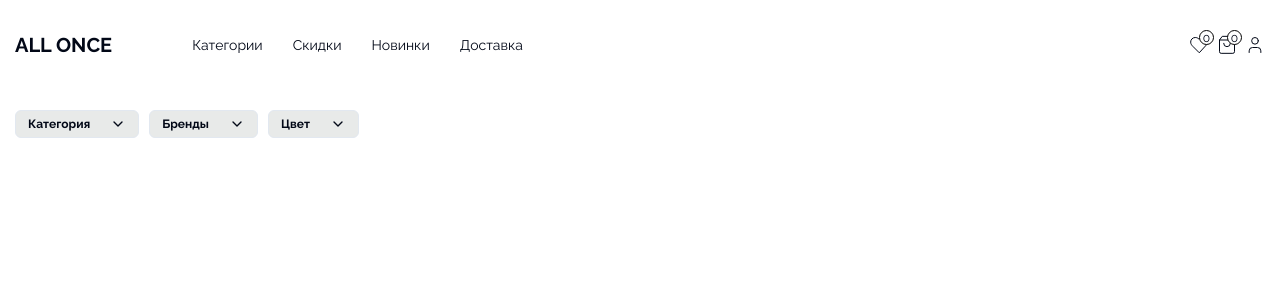
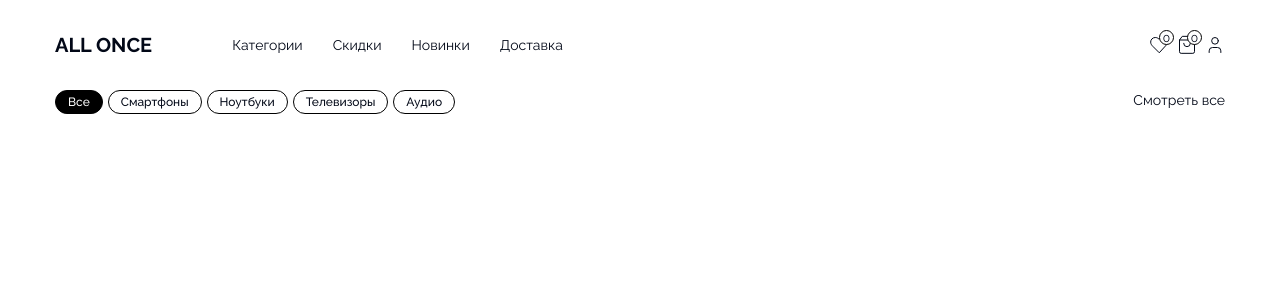
Before and after one commit to kersor/next-store, a Next.js app in the folder frontend/: page / in a window 1280 px wide. Shown: the top 300 px of the page. Built offline with nearby package versions, Linux system fonts and the light colour scheme.

Commit message:
обновил на главной выборку категорий

```diff
--- a/frontend/app/globals.scss
+++ b/frontend/app/globals.scss
@@ -64,3 +64,13 @@
     @apply bg-background text-foreground;
   }
 }
+
+
+.scrollbar-hide::-webkit-scrollbar {
+  display: none; /* Скрывает полосу прокрутки для WebKit-браузеров */
+}
+
+.scrollbar-hide {
+  -ms-overflow-style: none; /* Для Internet Explorer и Edge */
+  scrollbar-width: none; /* Для Firefox */
+}
--- a/frontend/app/layout.tsx
+++ b/frontend/app/layout.tsx
@@ -17,7 +17,7 @@ export default function RootLayout({
   return (
     <html lang="en">
       <body className={raleway.className}>
-        <main className="h-full relative">
+        <main className="h-full w-full relative text-[14px]">
           <Header />
           {children}
         </main>
--- a/frontend/app/page.tsx
+++ b/frontend/app/page.tsx
@@ -1,14 +1,44 @@
+"use client"
+
 import { Container } from "@/components/shared/Container";
 import { Flex } from "@/components/shared/Flex";
 import { Header } from "@/components/shared/Header";
 import { TopBar } from "@/components/shared/Top-bar";
 import { Button } from "@/components/ui/button";
+import { FILTER_CATEGORY } from "@/config/filters.config";
+import { cn } from "@/lib/utils";
 import Image from "next/image";
+import Link from "next/link";
+import { useRef, useState } from "react";
+
+
 
 export default function Home() {
+  const [activeCategory, setActiveCategory] = useState<number>(0)
+
   return (
-    <Container className="pt-[90px]" >
-      <TopBar />
-    </Container>
+      <Container className="pt-[90px]" >
+        {/* <TopBar /> */}
+        <Flex className="justify-between">
+          <Flex
+            className="gap-[5px] items-center">
+            {
+              FILTER_CATEGORY.data.map((item, index) => (
+                index < 5 &&
+                <Button
+                    key={item.value}
+                    onClick={() => setActiveCategory(index)}
+                    variant="outline"
+                    size="smal"
+                    className={cn("rounded-[50px] text-[12px] ", activeCategory === index ? "bg-[#000] text-[#FFF]" : "")}
+                  >
+                  {item.title}
+                </Button>
+              ))
+            }
+          </Flex>
+          <Link className="relative after:absolute after:bottom-[0] after:left-[50%] after:translate-x-[-50%] after:w-[90%] after:h-[1px] after:bg-none hover:after:bg-[#000] " href="/shop">Смотреть все</Link>
+        </Flex>
+      </Container>
   );
 }
--- a/frontend/components/shared/Container.tsx
+++ b/frontend/components/shared/Container.tsx
@@ -10,6 +10,6 @@ export function Container ({
     children
 }: IContainer) {
     return (
-        <div className={cn("max-w-[1430px] px-[15px] mx-auto", className)}>{children}</div>
+        <div className={cn("max-w-[1200px] px-[15px] mx-auto", className)}>{children}</div>
     )
 }
--- a/frontend/components/shared/Flex.tsx
+++ b/frontend/components/shared/Flex.tsx
@@ -2,7 +2,7 @@ import { cn } from "@/lib/utils"
 import { PropsWithChildren } from "react"
 
 interface IFlex extends PropsWithChildren {
-    className?: string
+    className?: string,
 }
 
 export function Flex ({
--- a/frontend/components/shared/Header.tsx
+++ b/frontend/components/shared/Header.tsx
@@ -19,7 +19,7 @@ export function Header ({
     className
 }: IHeader) {
     return (
-        <header className={cn("fixed w-full bg-[#FFF]", className)} >
+        <header className={cn("absolute w-full z-10 bg-[#FFF]", className)} >
             <Container className="flex items-center justify-between h-[90px]">
                 <Flex className="items-center gap-[30px]">
                     {menu.map(item =>
--- a/frontend/components/shared/Top-bar.tsx
+++ b/frontend/components/shared/Top-bar.tsx
@@ -2,7 +2,7 @@ import { cn } from "@/lib/utils"
 import { Flex } from "./Flex"
 
 import { SelectCustom } from "../ui/select-custom"
-import { FILTER_BRANDS, FILTER_CATEGORY, FILTER_COLORS, FILTER_SALE } from "@/config/filters.config"
+import { FILTER_BRANDS, FILTER_CATEGORY, FILTER_COLORS } from "@/config/filters.config"
 
 
 interface ITopBar {
--- a/frontend/components/ui/button.tsx
+++ b/frontend/components/ui/button.tsx
@@ -13,7 +13,7 @@ const buttonVariants = cva(
         destructive:
           "bg-destructive text-destructive-foreground hover:bg-destructive/90",
         outline:
-          "border border-input bg-background hover:bg-accent hover:text-accent-foreground",
+          "border bg-background border-[#000]",
         secondary:
           "bg-secondary text-secondary-foreground hover:bg-secondary/80",
         ghost: "hover:bg-accent hover:text-accent-foreground",
@@ -24,6 +24,7 @@ const buttonVariants = cva(
         sm: "h-9 rounded-md px-3",
         lg: "h-11 rounded-md px-8",
         icon: "h-10 w-10",
+        smal: "h-6 px-3"
       },
     },
     defaultVariants: {
--- a/frontend/components/ui/select-custom.tsx
+++ b/frontend/components/ui/select-custom.tsx
@@ -26,7 +26,7 @@ export function SelectCustom ({
                 </SelectTrigger>
                 <SelectContent>
                     {
-                        data.map((item: any) => <SelectItem value={item.value}>{item.title}</SelectItem>)
+                        data.map((item: any) => <SelectItem key={item.value} value={item.value}>{item.title}</SelectItem>)
                     }
                 </SelectContent>
             </Select>
--- a/frontend/config/filters.config.ts
+++ b/frontend/config/filters.config.ts
@@ -1,37 +1,39 @@
-export const FILTER_CATEGORY = {
+import { IFilterCategory } from "@/types/filterCategory.type"
+
+export const FILTER_CATEGORY: IFilterCategory = {
     placeholder: 'Категория',
     data: [
         {
-            title: 'Все категории',
-            value: 'all_categoey',
+            title: 'Все',
+            value: 'all_category',
         },
         {
-            title: 'Смартфоны и планшеты',
-            value: 'phones_tablets',
+            title: 'Смартфоны',
+            value: 'phone',
         },
         {
-            title: 'Ноутбуки и компьютеры',
-            value: 'laptops_computers',
+            title: 'Ноутбуки',
+            value: 'laptops',
         },
         {
-            title: 'Телевизоры и проекторы',
-            value: 'tvs_projectors',
+            title: 'Телевизоры',
+            value: 'tvs',
         },
         {
-            title: 'Аудио и видеотехника',
-            value: 'audio_video',
+            title: 'Аудио',
+            value: 'audio',
         },
         {
             title: 'Фото и видеокамеры',
             value: 'photo_video',
         },
         {
-            title: 'Игровые консоли и аксессуары',
-            value: 'game_consoles_accessories',
+            title: 'Игровые консоли',
+            value: 'game_consoles',
         },
         {
-            title: 'Умные часы и фитнес-трекеры',
-            value: 'smartwatches_fitness_trackers',
+            title: 'Умные часы',
+            value: 'smartwatches',
         },
         {
             title: 'Бытовая техника',
--- a/frontend/package.json
+++ b/frontend/package.json
@@ -25,6 +25,7 @@
     "@types/node": "^20",
     "@types/react": "^18",
     "@types/react-dom": "^18",
+    "@types/tailwindcss": "^3.1.0",
     "postcss": "^8",
     "tailwindcss": "^3.4.1",
     "typescript": "^5"
```
Also changed, not shown: frontend/types/filterCategory.type.ts (added, +9 -0 lines), 2 other files (tests, documents, lock files or other folders).
